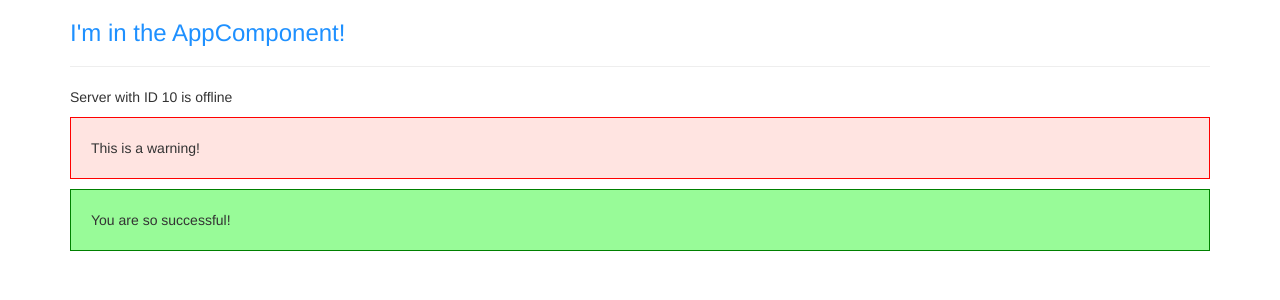
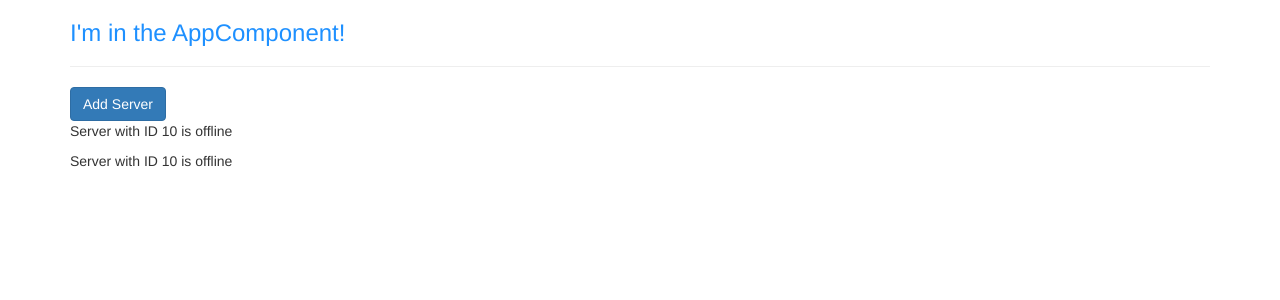
Before and after one commit to shoshana-levitt/udemy-angular-app, an Angular app: page / in a window 1280 px wide. Shown: the top 300 px of the page. Built offline with nearby package versions, Linux system fonts and the light colour scheme.

Commit message:
add button to ServersComponent

```diff
--- a/src/app/app.component.html
+++ b/src/app/app.component.html
@@ -4,8 +4,8 @@
       <h3>I'm in the AppComponent!</h3>
       <hr />
       <app-servers></app-servers>
-      <app-warning-alert></app-warning-alert>
-      <app-success-alert></app-success-alert>
+      <!-- <app-warning-alert></app-warning-alert>
+      <app-success-alert></app-success-alert> -->
     </div>
   </div>
 </div>
--- a/src/app/server/server.component.ts
+++ b/src/app/server/server.component.ts
@@ -1,7 +1,7 @@
 import { Component } from '@angular/core';
 
 @Component({
-  selector: 'app-servers',
+  selector: 'app-server',
   templateUrl: './server.component.html',
 })
 export class ServerComponent {
--- a/src/app/servers/servers.component.html
+++ b/src/app/servers/servers.component.html
@@ -1,2 +1,3 @@
+<button class="btn btn-primary">Add Server</button>
 <app-server></app-server>
 <app-server></app-server>
--- a/src/app/servers/servers.component.ts
+++ b/src/app/servers/servers.component.ts
@@ -1,13 +1,14 @@
 import { Component } from '@angular/core';
 
 @Component({
-  selector: 'app-server',
+  selector: 'app-servers',
   // selector: '[app-servers]',
   // selector: '.app-servers',
-  template: `
-    <app-server></app-server>
-    <app-server></app-server>
-  `,
+  // template: `
+  //   <app-server></app-server>
+  //   <app-server></app-server>
+  // `,
+  templateUrl: './servers.component.html',
   styleUrls: ['./servers.component.css'],
 })
 export class ServersComponent {}
```
